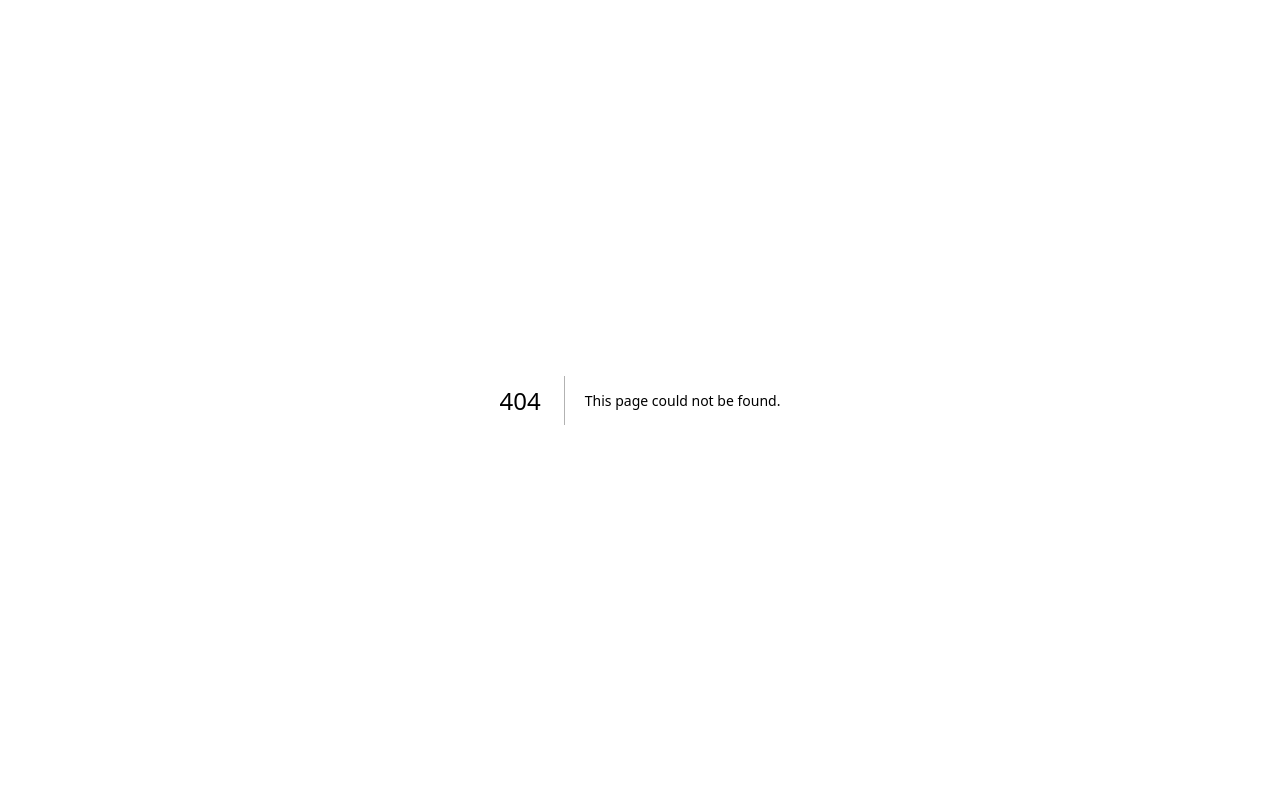
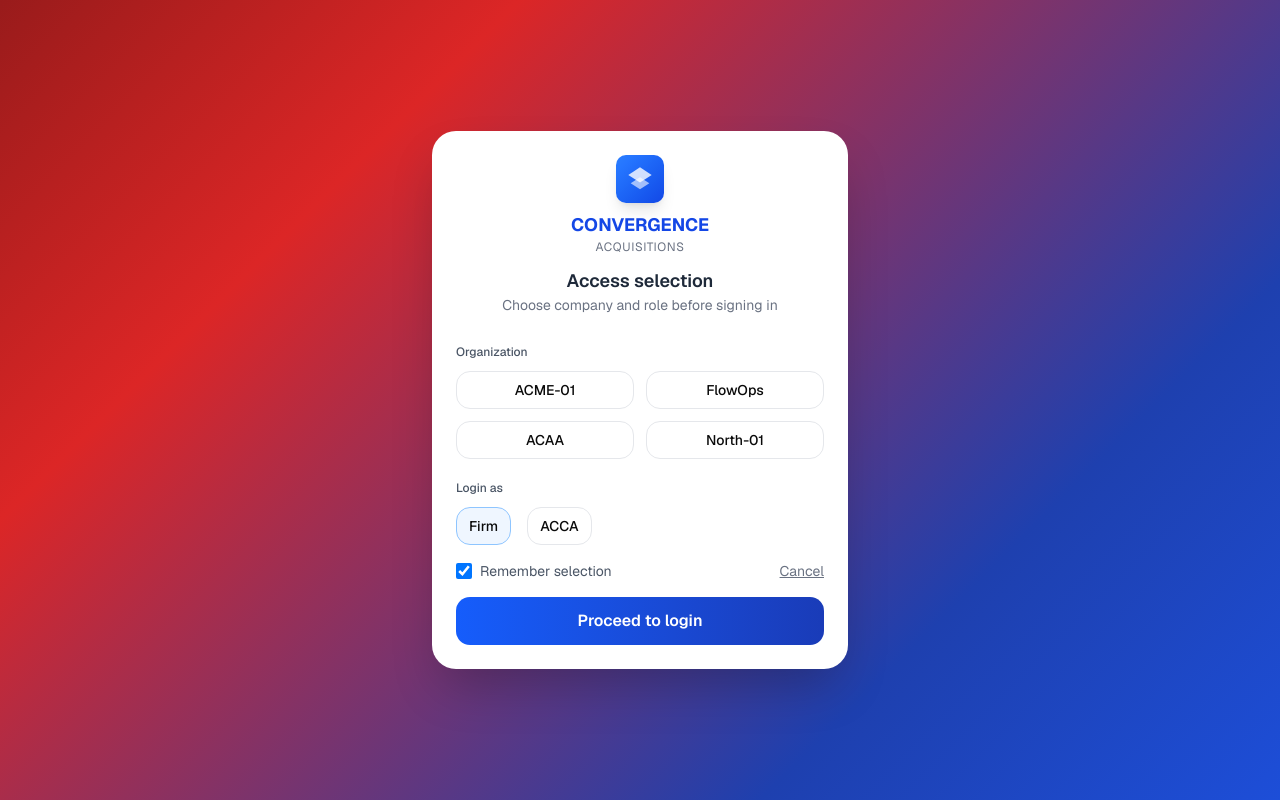
Before and after one commit to MrNeko-hash526/FlowOps, a Next.js app: page /auth in a window 1280 px wide. Before the commit this address had no page. Built offline with nearby package versions, Linux system fonts and the light colour scheme.

Commit message:
Add AuthSelectionPage component and update routing logic

```diff
--- /dev/null
+++ b/app/auth/page.tsx
@@ -0,0 +1,96 @@
+"use client"
+
+import React, { useState } from "react"
+import { ConvergenceLogo } from "@/components/convergence-logo"
+import Link from "next/link"
+
+export default function AuthSelectionPage() {
+  const [orgCode, setOrgCode] = useState("")
+  const [role, setRole] = useState<"firm" | "acca">("firm")
+  const [remember, setRemember] = useState(true)
+
+  const handleSubmit = (e: React.FormEvent) => {
+    e.preventDefault()
+
+    const payload = { orgCode, role }
+    try {
+      if (remember) localStorage.setItem("authSelection", JSON.stringify(payload))
+      // navigate to dashboard after selection
+      window.location.href = "/dashboard"
+    } catch (err) {
+      console.error("Failed to store auth selection", err)
+      window.location.href = "/dashboard"
+    }
+  }
+
+  return (
+    <div className="auth-gradient-bg flex items-center justify-center p-4 min-h-screen">
+      <div className="w-full max-w-md animate-[slideDown_0.6s_ease-out]">
+        <div className="bg-white rounded-3xl shadow-2xl p-6 mx-4">
+          <div className="text-center mb-6">
+            <ConvergenceLogo />
+            <h3 className="mt-3 text-lg font-semibold text-gray-800">Access selection</h3>
+            <p className="text-sm text-gray-500">Choose company and role before signing in</p>
+          </div>
+
+          <form onSubmit={handleSubmit} className="space-y-4">
+            <div>
+              <label className="text-xs font-medium text-gray-600">Organization</label>
+              <div className="mt-2 grid grid-cols-2 gap-3">
+                {[
+                  { id: "acme-01", label: "ACME-01" },
+                  { id: "flowops", label: "FlowOps" },
+                  { id: "acaa", label: "ACAA" },
+                  { id: "north-01", label: "North-01" },
+                ].map((opt) => (
+                  <label
+                    key={opt.id}
+                    className={`inline-flex items-center gap-2 px-3 py-2 rounded-xl cursor-pointer border w-full justify-center text-sm font-medium ${
+                      orgCode === opt.id ? "bg-blue-50 border-blue-300" : "bg-white border-gray-200"
+                    }`}
+                  >
+                    <input
+                      type="radio"
+                      name="orgCode"
+                      value={opt.id}
+                      checked={orgCode === opt.id}
+                      onChange={() => setOrgCode(opt.id)}
+                      className="hidden"
+                    />
+                    <span>{opt.label}</span>
+                  </label>
+                ))}
+              </div>
+            </div>
+
+            <div>
+              <label className="text-xs font-medium text-gray-600">Login as</label>
+              <div className="mt-2 flex items-center gap-4">
+                <label className={`inline-flex items-center gap-2 px-3 py-2 rounded-xl cursor-pointer border ${role === "firm" ? "bg-blue-50 border-blue-300" : "bg-white border-gray-200"}`}>
+                  <input type="radio" name="role" value="firm" checked={role === "firm"} onChange={() => setRole("firm")} className="hidden" />
+                  <span className="text-sm font-medium">Firm</span>
+                </label>
+                <label className={`inline-flex items-center gap-2 px-3 py-2 rounded-xl cursor-pointer border ${role === "acca" ? "bg-blue-50 border-blue-300" : "bg-white border-gray-200"}`}>
+                  <input type="radio" name="role" value="acca" checked={role === "acca"} onChange={() => setRole("acca")} className="hidden" />
+                  <span className="text-sm font-medium">ACCA</span>
+                </label>
+              </div>
+            </div>
+
+            <div className="flex items-center justify-between">
+              <label className="inline-flex items-center gap-2 text-sm">
+                <input type="checkbox" checked={remember} onChange={(e) => setRemember(e.target.checked)} className="h-4 w-4" />
+                <span className="text-sm text-gray-600">Remember selection</span>
+              </label>
+              <Link href="/" className="text-sm text-gray-500 underline">Cancel</Link>
+            </div>
+
+            <button type="submit" className="w-full bg-gradient-to-r from-blue-600 to-blue-800 text-white font-semibold py-3 px-6 rounded-xl hover:from-blue-700 hover:to-blue-900 transition-all duration-200">
+              Proceed to login
+            </button>
+          </form>
+        </div>
+      </div>
+    </div>
+  )
+}
--- a/app/login/page.tsx
+++ b/app/login/page.tsx
@@ -1,6 +1,6 @@
 "use client"
 
-import { useState } from "react"
+import { useEffect, useState } from "react"
 import Link from "next/link"
 import { Button } from "@/components/ui/button"
 import { Input } from "@/components/ui/input"
@@ -12,6 +12,16 @@ export default function LoginPage() {
     username: "",
     password: ""
   })
+  const [selection, setSelection] = useState<{ orgCode?: string; role?: string } | null>(null)
+
+  useEffect(() => {
+    try {
+      const raw = localStorage.getItem("authSelection")
+      if (raw) setSelection(JSON.parse(raw))
+    } catch (err) {
+      // ignore
+    }
+  }, [])
 
   const handleSubmit = async (e: React.FormEvent) => {
     e.preventDefault()
@@ -23,9 +33,9 @@ export default function LoginPage() {
     console.log("Login attempt:", formData)
     setIsLoading(false)
 
-    // Here you would handle the actual login logic
-    // For now, redirect to dashboard page
-    window.location.href = "/dashboard"
+  // Here you would handle the actual login logic
+  // For now, redirect to access-selection page
+  window.location.href = "/auth"
   }
 
   const handleInputChange = (e: React.ChangeEvent<HTMLInputElement>) => {
@@ -46,6 +56,8 @@ export default function LoginPage() {
           </div>
 
           {/* Form */}
+          {/* org/role selection intentionally not displayed here */}
+
           <form onSubmit={handleSubmit} className="space-y-4">
             {/* Username Field */}
             <div className="relative">
--- a/app/page.tsx
+++ b/app/page.tsx
@@ -8,7 +8,7 @@ export default function HomePage() {
 
   useEffect(() => {
     // Redirect to login page when the app loads
-    router.push("/login")
+  router.push("/auth")
   }, [router])
 
   return (
```
